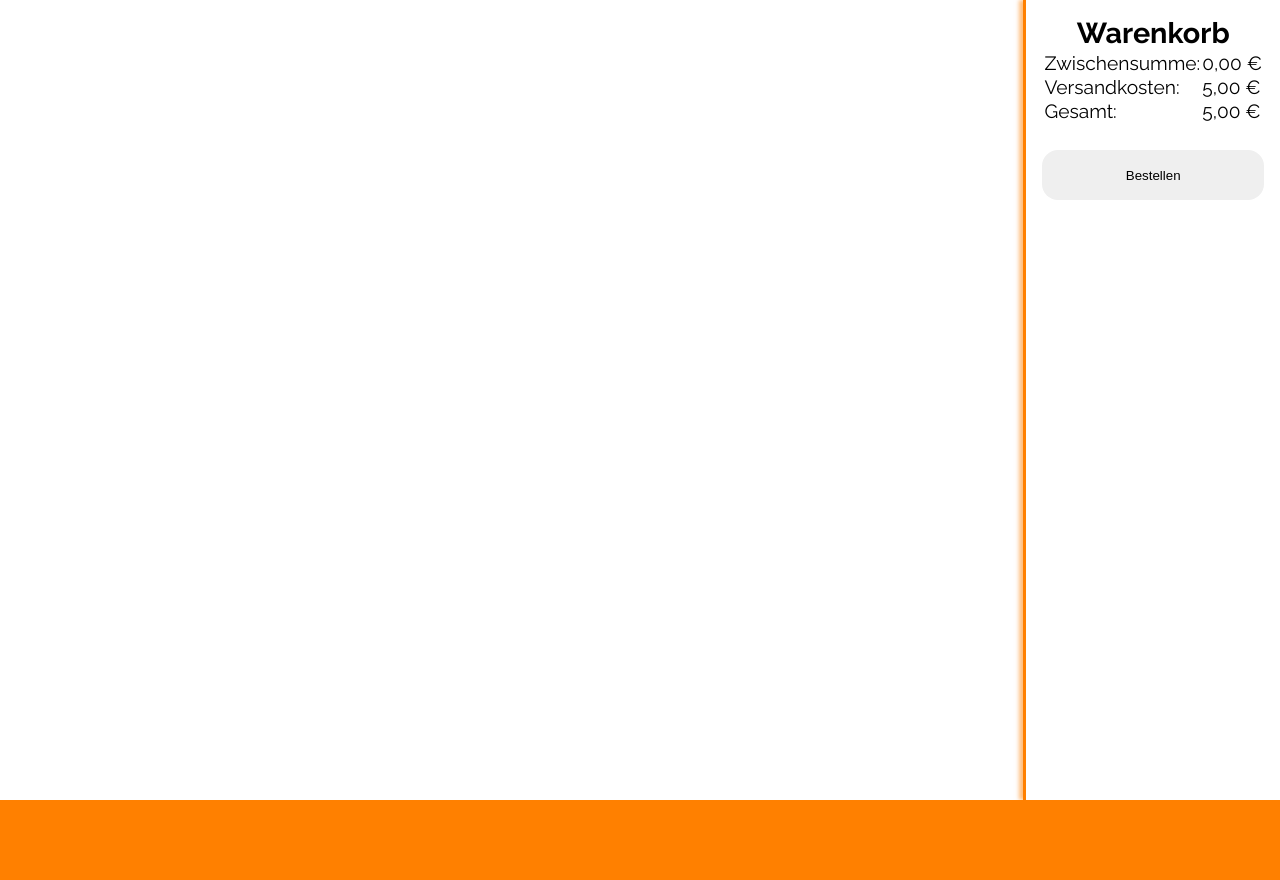
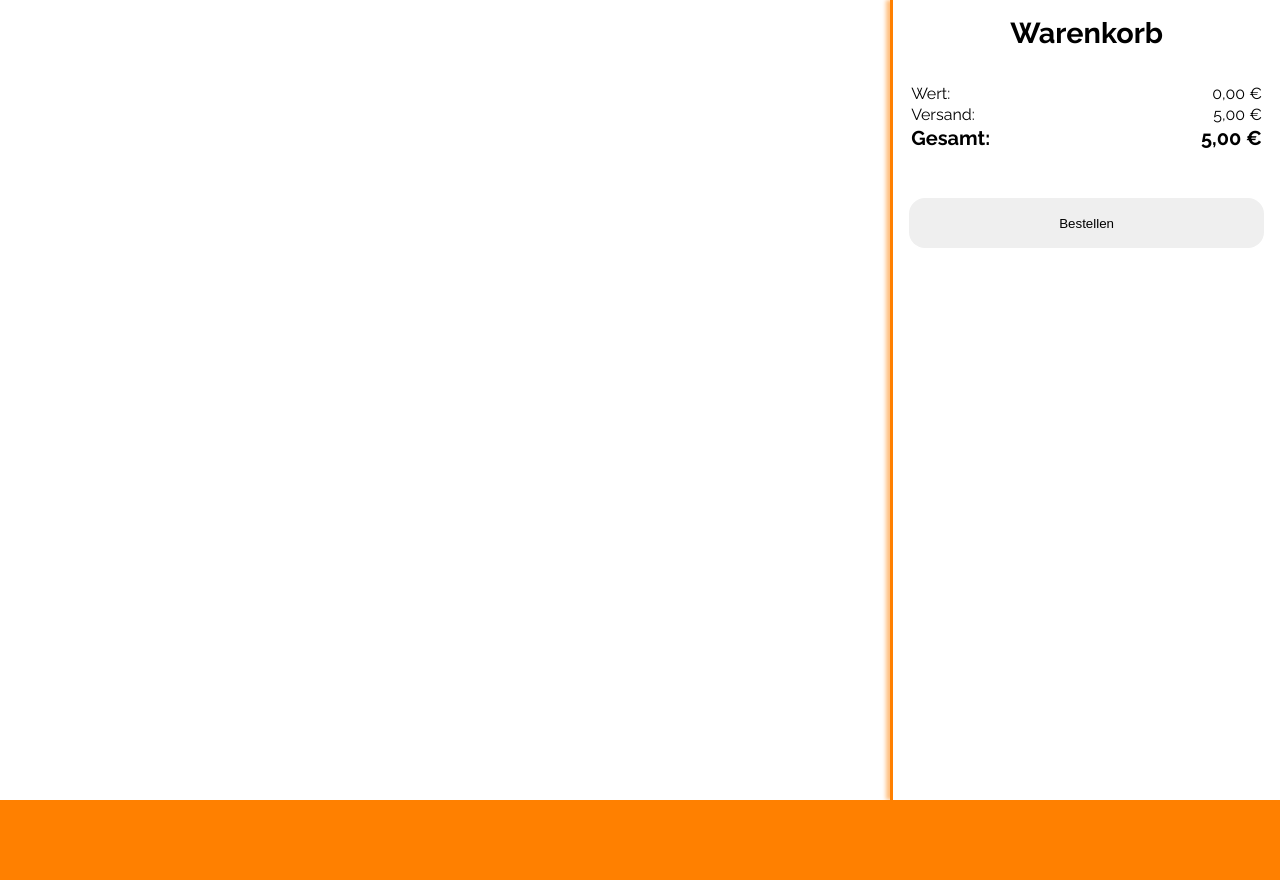
Before and after one commit to elma1989/food-delivery, a Flask app: page / in a window 1280 px wide. Shown: the part 80-960 px from the top of the page. Run offline with Flask 3, Linux system fonts and the light colour scheme; data that the repository does not hold is empty.

Commit message:
style: Updated cart.css: Cart-Item-Style

```diff
--- a/static/cart.css
+++ b/static/cart.css
@@ -1,6 +1,6 @@
 .cart-wrapper {
     display: flex;
-    width: 25dvw;
+    width: 600px;
     height: 100dvh;
     position: sticky;
     top: 0;
@@ -13,13 +13,53 @@
         align-items: center;
         width: 100%;
         padding: 16px;
+        h2 {
+            margin-bottom: 16px;
+        }
         .cart-content {
+            display: flex;
+            flex-direction: column;
+            gap: 16px;
             height: auto;
             min-height: 100px;
+            width: 100%;
+            table {
+                width: 100%;
+                font-size: 16px;
+                button {
+                        width: 24px;
+                        height: 24px;
+                        font-size: 16px;
+                        color: #ff8000;
+                        background: transparent;
+                        border: none;
+                        cursor: pointer;
+                }
+                .amount-col {
+                    width: 16px;
+                    text-align: right;
+                }
+                .mul-col {
+                    width: 16px;
+                }
+                .value {
+                    width: 80px;
+                    text-align: right;
+                }
+                .flex-col {
+                    flex: 1;
+                }
+                .total {
+                    margin-top: 16px;
+                    font-size: 20px;
+                    font-weight: bold;
+                }
+            }
         }
         .order-btn {
             width: 100%;
             height: 50px;
+            margin-top: 32px;
             border-radius: 16px;
             border: none;
         }
--- a/static/market.js
+++ b/static/market.js
@@ -7,7 +7,7 @@ import { Template } from './templates.js';
 // #endregion
 export class Market {
     // #region attributes
-    refMain = document.querySelector('main .content');
+    refMain = document.querySelector('.render-main');
     url = 'http://localhost:5000/';
     currentUser = null;
     // #endregion
--- a/static/shelf.css
+++ b/static/shelf.css
@@ -46,6 +46,7 @@
             }
             .dish-desc {
                 flex: 1;
+                padding-right: 40px;
                 h3{
                     margin-bottom: 8px;
                 }
--- a/static/style.css
+++ b/static/style.css
@@ -83,8 +83,14 @@ main {
     min-height: 80dvh;
     .content {
         display: flex;
-        flex-direction: column;
-        align-content: center;
+        padding: 0 0 0 clamp(16px, 11dvw, 160px);
+        .render-main {
+            display: flex;
+            flex-direction: column;
+            align-content: center;
+            width: 100%;
+            padding-right: 32px;
+        }
     }
 }
 
--- a/static/templates.js
+++ b/static/templates.js
@@ -75,16 +75,22 @@ export class Template{
         return /*html*/`
             <table></table>
             <table>
-                <tr><td>Zwischensumme:</td><td class="value">${sum}</td></tr>
-                <tr><td>Versandkosten:</td><td class="value">${delivery}</td></tr>
-                <tr><td class="total">Gesamt:</td><td class="value total">${total}</td></tr>
+                <tr><td class="flex-col">Wert:</td><td class="value">${sum}</td></tr>
+                <tr><td class="flex-col">Versand:</td><td class="value">${delivery}</td></tr>
+                <tr><td class="flex-col total">Gesamt:</td><td class="value total">${total}</td></tr>
             </table>
         `
     }
 
     static singleItem (item) {
         return /*html*/`
-            <td><button class="inc">+</button> ${item.amount} <button class="dec">-</button> x ${item.item.dishName} <button class="delete">del</button></td><td class="value">${item.item.currency()}</td>
+            <td><button class="inc">+</button></td>
+            <td class="amount-col">${item.amount}</td>
+            <td><button class="dec">-</button></td>
+            <td class="mul-col">x</td>
+            <td>${item.item.dishName}</td>
+            <td><button class="del"><img src="static/assets/icons/delete.svg"></button></td>
+            <td class="value">${item.item.currency()}</td>
         `
     }
     // #endrgion
--- a/templates/index.html
+++ b/templates/index.html
@@ -17,14 +17,16 @@
         </div>
     </header>
     <main>
-        <div class="content"></div>
-        <div class="cart-wrapper">
+        <div class="content">
+            <div class="render-main"></div>
+            <div class="cart-wrapper">
                 <div class="cart">
                     <h2>Warenkorb</h2>
                     <div class="cart-content"></div>
                     <button class="order-btn">Bestellen</button>
                 </div>
             </div>
+        </div>
     </main>
     <footer>
         <div class="content"></div>
```
Also changed, not shown: static/assets/icons/delete.svg (added).
